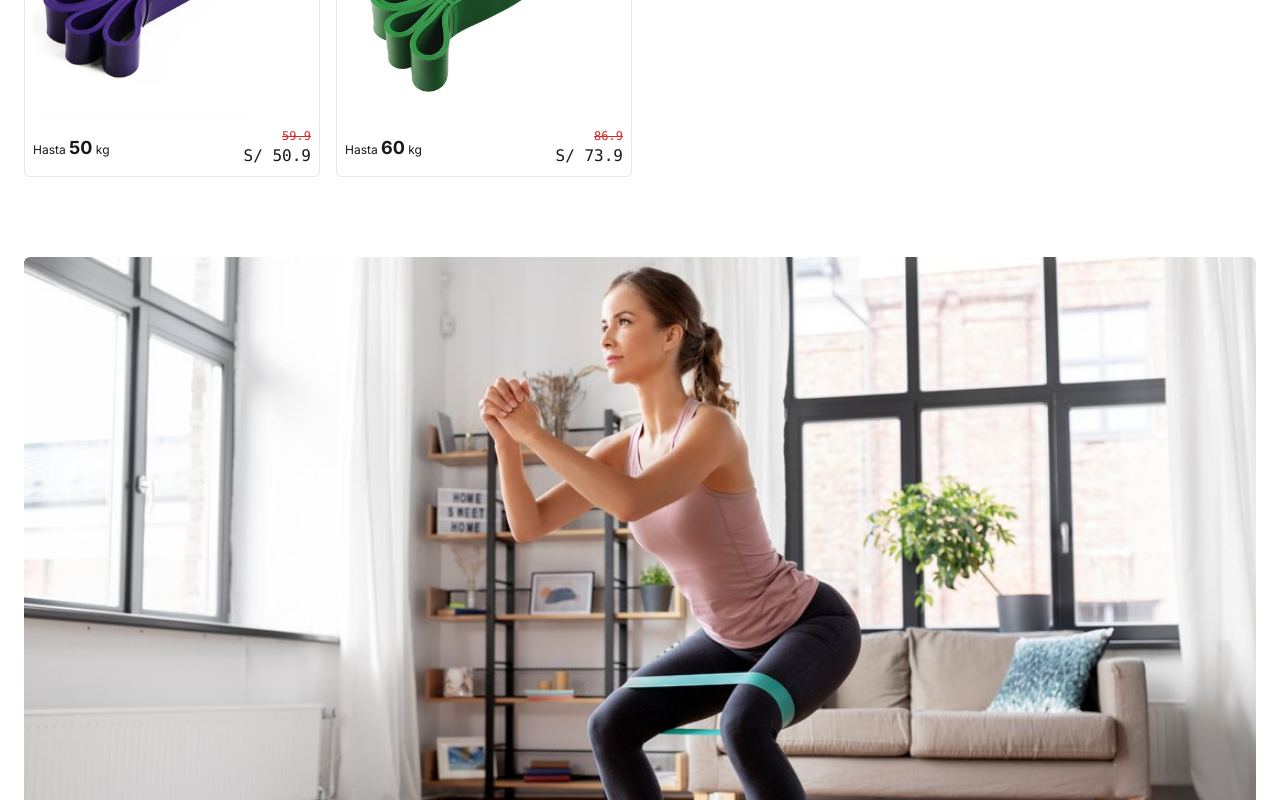
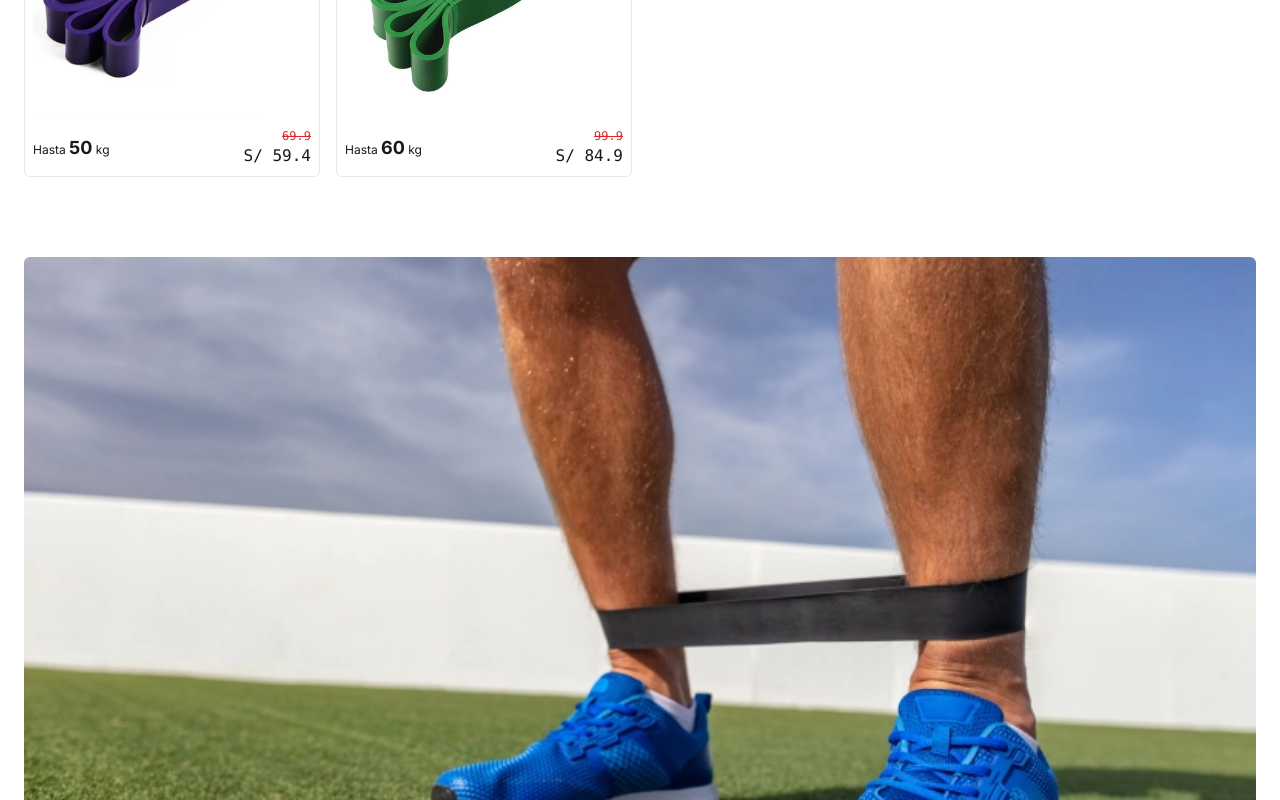
Before and after one commit to cuevantn/fitpeak-website-upgrades, a Next.js app: page /collections/lower-body-bands in a window 1280 px wide. Shown: the part 1300-2100 px from the top of the page. Built offline with nearby package versions, Linux system fonts and the light colour scheme.

Commit message:
Update page.tsx

```diff
--- a/app/collections/lower-body-bands/page.tsx
+++ b/app/collections/lower-body-bands/page.tsx
@@ -3,54 +3,9 @@
 import ProductQuickView from "@/components/ProductQuickView"
 import { AspectRatio } from "@/components/ui/aspect-ratio"
 
-interface ProductPageProps {}
+import { PRODUCTS } from "@/lib/constants"
 
-const products = [
-  {
-    id: "1",
-    image1: "/assets/yellow-band.jpg",
-    max_weight: 7.5,
-    past_price: 19.9,
-    price: 15.9,
-  },
-  {
-    id: "2",
-    image1: "/assets/red-band.jpg",
-    max_weight: 15,
-    past_price: 29.9,
-    price: 22.9,
-  },
-  {
-    id: "3",
-    image1: "/assets/black-band.jpg",
-    max_weight: 25,
-    past_price: 39.9,
-    price: 32.9,
-  },
-  {
-    id: "4",
-    image1: "/assets/orange-band.jpg",
-    max_weight: 35,
-    past_price: 49.9,
-    price: 39.9,
-  },
-  {
-    id: "5",
-    image1: "/assets/purple-band.jpg",
-    max_weight: 50,
-    past_price: 69.9,
-    price: 59.9,
-  },
-  {
-    id: "6",
-    image1: "/assets/green-band.jpg",
-    max_weight: 60,
-    past_price: 99.9,
-    price: 86.9,
-  },
-]
-
-const ProductPage: React.FunctionComponent<ProductPageProps> = () => {
+const ProductPage = () => {
   return (
     <>
       <section className="container grid items-center gap-4 pt-6 pb-8 md:py-10">
@@ -78,7 +33,7 @@
           <div className="">
             <AspectRatio ratio={1 / 1}>
               <Image
-                src="/assets/LowerBody-1.jpg"
+                src="/assets/LowerBody-0.jpg"
                 alt="Photo by Alvaro Pinot"
                 fill
                 className="rounded-md object-cover"
@@ -88,7 +43,7 @@
           <div className="col-span-2">
             <AspectRatio ratio={2 / 1}>
               <Image
-                src="/assets/LowerBody-2.jpg"
+                src="/assets/LowerBody-1.jpg"
                 alt="Photo by Alvaro Pinot"
                 fill
                 className="rounded-md object-cover"
@@ -107,14 +62,14 @@
         </h1>
       </section>
       <section className="container grid grid-cols-2 sm:grid-cols-3 md:grid-cols-4 items-center gap-4 pt-6 pb-8 md:py-10">
-        {products.map((p) => (
+        {PRODUCTS.map((p) => (
           <ProductQuickView {...p} key={p.id} />
         ))}
       </section>
       <section className="container pt-6 pb-8 md:py-10">
         <AspectRatio ratio={16 / 9}>
           <Image
-            src="/assets/LowerBody-0.jpg"
+            src="/assets/LowerBody-2.jpg"
             alt="Photo by Alvaro Pinot"
             fill
             className="rounded-md object-cover"
```
